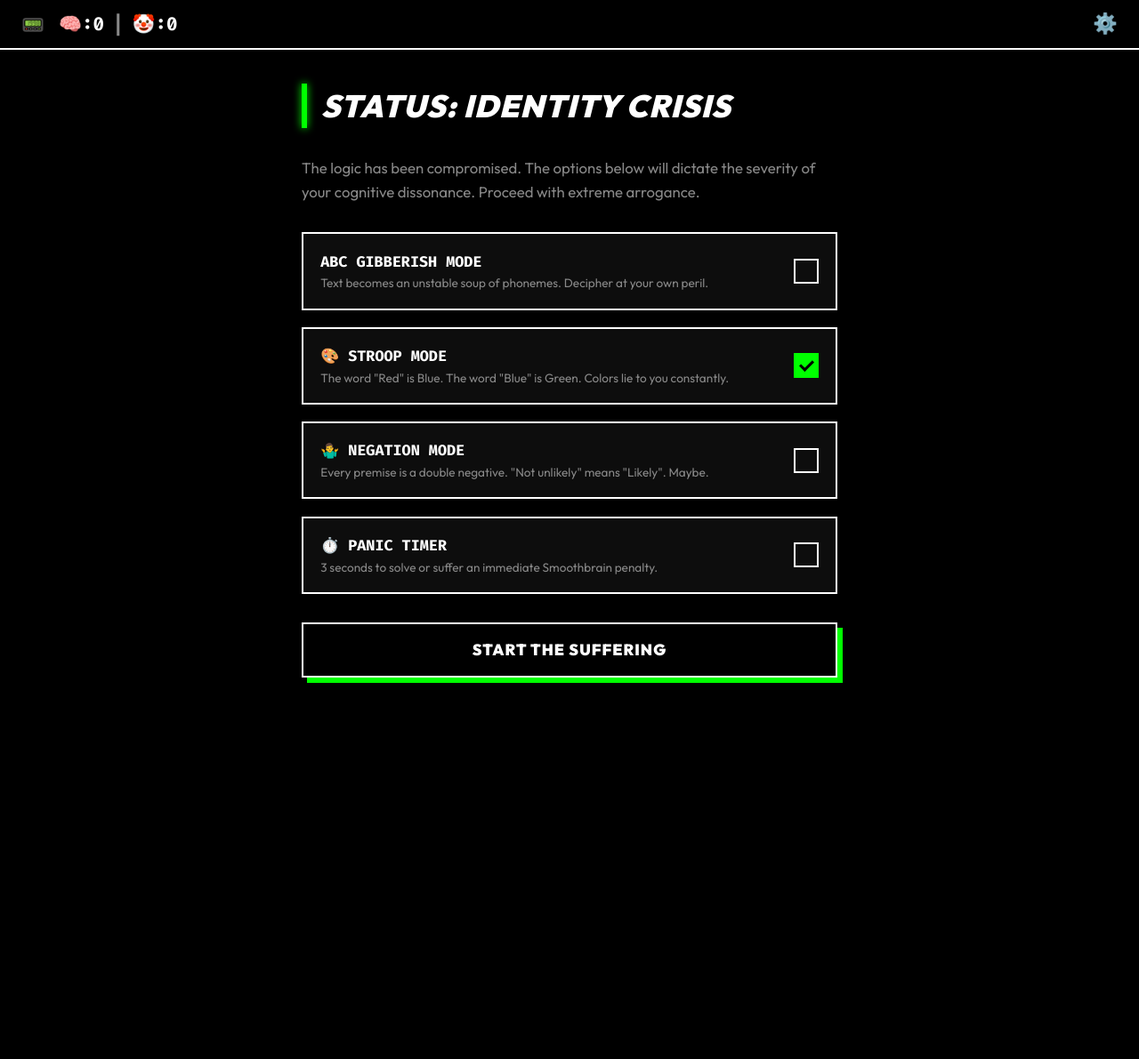
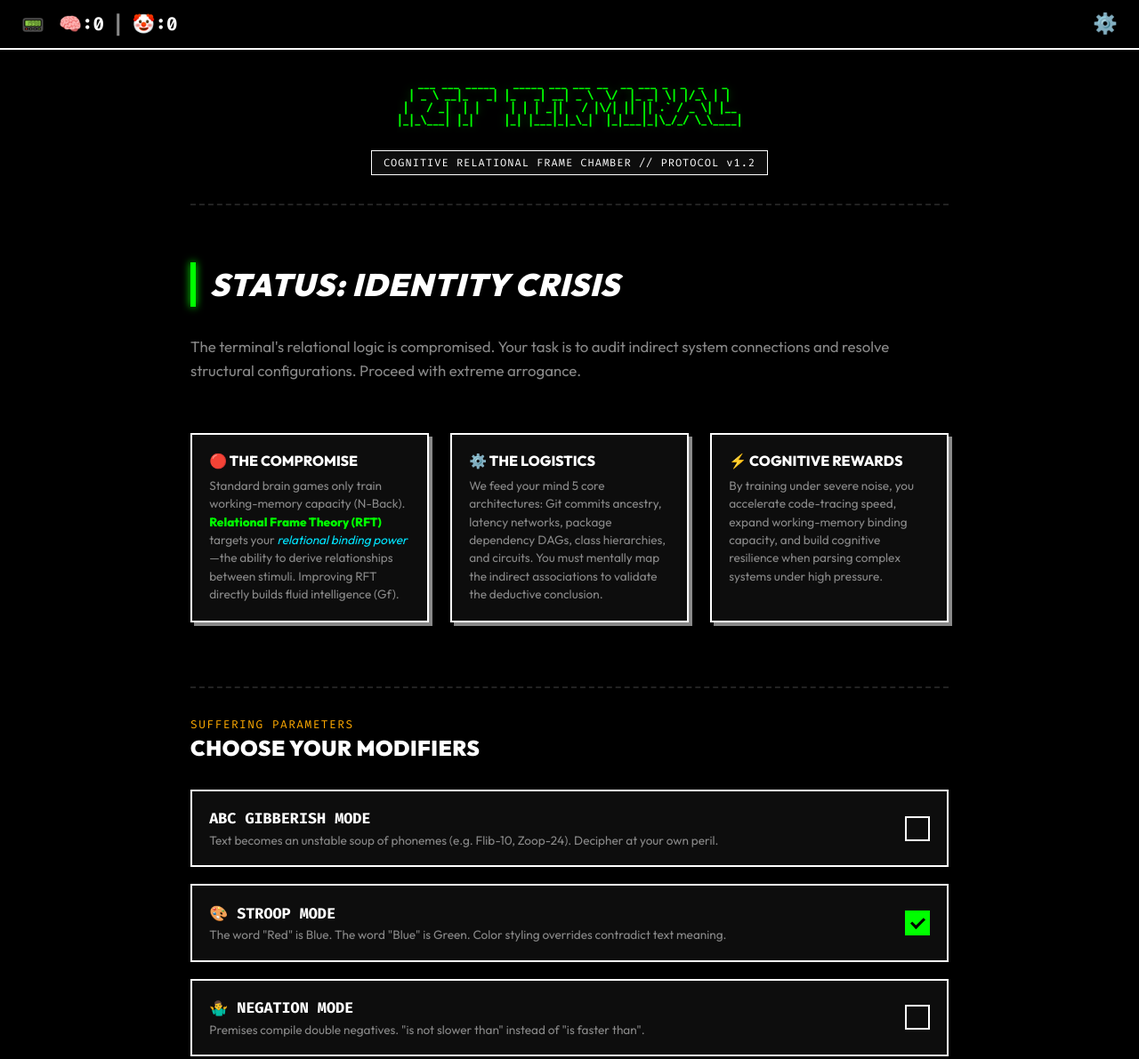
Before and after one commit to cyberkunju/relational-torture-terminal, a plain HTML site: page index.html in a window 1280 px wide. Shown: the top 1191 px of the page at 89% size. Before the commit the page ends 800 px from the top, so only its background shows below. Drawn offline with Linux system fonts and the light colour scheme.

Commit message:
feat: landing page expansion explaining RFT science and benefits

```diff
--- a/index.css
+++ b/index.css
@@ -116,8 +116,15 @@ body {
   justify-content: center;
   padding: 2rem 1.5rem;
   width: 100%;
+  max-width: 900px; /* Expanded for landing page grid layout */
+  margin: 0 auto;
+}
+
+/* Play and verdict screens keep narrower, centered width for readability */
+#screen-game, #screen-verdict {
   max-width: 650px;
   margin: 0 auto;
+  width: 100%;
 }
 
 .screen-view {
@@ -129,6 +136,122 @@ body {
 @keyframes slideFadeIn {
   from { opacity: 0; transform: translateY(15px); }
   to { opacity: 1; transform: translateY(0); }
+}
+
+/* Retro ASCII logo layout */
+.terminal-banner-logo {
+  display: flex;
+  flex-direction: column;
+  align-items: center;
+  text-align: center;
+  margin-bottom: 2rem;
+  border-bottom: 2px dashed #222;
+  padding-bottom: 2rem;
+}
+
+.logo-ascii {
+  color: var(--primary);
+  text-shadow: 0 0 10px rgba(0, 255, 0, 0.35);
+  font-family: var(--font-mono);
+  font-weight: bold;
+  font-size: 0.75rem;
+  line-height: 1.15;
+  letter-spacing: -0.5px;
+  margin-bottom: 0.8rem;
+  overflow: hidden;
+  max-width: 100%;
+  white-space: pre;
+}
+
+@media (max-width: 768px) {
+  .logo-ascii {
+    font-size: 0.5rem; /* Scale down ASCII art on tablet */
+  }
+}
+
+@media (max-width: 576px) {
+  .logo-ascii {
+    font-size: 0.4rem; /* Scale down ASCII art on mobile */
+  }
+}
+
+.logo-subtitle {
+  font-family: var(--font-mono);
+  font-size: 0.75rem;
+  color: var(--text-main);
+  background: rgba(255, 255, 255, 0.05);
+  border: 1.5px solid var(--text-main);
+  padding: 0.3rem 0.8rem;
+  letter-spacing: 1px;
+}
+
+/* Three-column Info Grid */
+.info-grid {
+  display: grid;
+  grid-template-columns: 1fr 1fr 1fr;
+  gap: 1.5rem;
+  margin: 1.5rem 0;
+}
+
+@media (max-width: 768px) {
+  .info-grid {
+    grid-template-columns: 1fr; /* Stack vertically on small screens */
+  }
+}
+
+.info-card {
+  background: var(--panel-bg);
+  border: var(--border-width) solid var(--text-main);
+  padding: 1.2rem;
+  box-shadow: 4px 4px 0px var(--text-muted);
+  display: flex;
+  flex-direction: column;
+  gap: 0.5rem;
+  transition: transform var(--transition-fast);
+}
+
+.info-card h3 {
+  font-size: 1rem;
+  font-weight: 800;
+  text-transform: uppercase;
+}
+
+.info-card p {
+  font-size: 0.85rem;
+  color: var(--text-muted);
+  line-height: 1.5;
+}
+
+.info-card p strong {
+  color: var(--primary);
+}
+
+.info-card p em {
+  font-style: italic;
+  color: var(--secondary);
+}
+
+/* Config Header */
+.config-title-header {
+  border-top: 2px dashed #222;
+  padding-top: 2rem;
+  margin-top: 1rem;
+  display: flex;
+  flex-direction: column;
+  gap: 0.2rem;
+}
+
+.config-tag {
+  font-family: var(--font-mono);
+  font-size: 0.8rem;
+  color: var(--warning);
+  letter-spacing: 1.5px;
+}
+
+.config-title-header h2 {
+  font-size: 1.5rem;
+  font-weight: 900;
+  letter-spacing: 0.5px;
 }
 
 /* Screen 1: Start Screen */
--- a/index.html
+++ b/index.html
@@ -5,7 +5,7 @@
   <meta name="viewport" content="width=device-width, initial-scale=1.0">
   <meta name="description" content="Relational Torture Terminal - RFT Relational Reasoning Brain Game.">
   <title>Relational Torture Terminal - Cognitive Suffrage Engine</title>
-  <link rel="stylesheet" href="index.css?v=2">
+  <link rel="stylesheet" href="index.css?v=3">
 </head>
 <body>
 
@@ -25,24 +25,67 @@
   <!-- Main View Container -->
   <main class="viewport-container">
 
-    <!-- Screen 1: Start Screen -->
+    <!-- Screen 1: Start Screen / Landing Page -->
     <section class="screen-view" id="screen-start" style="display: flex;">
       <div class="intro-container">
+
+        <!-- Retro Header Logo -->
+        <div class="terminal-banner-logo">
+          <pre class="logo-ascii">
+ ___ ___ _____   _____ ___ ___ __  __ ___ _  _  _   _
+| _ \ __|_   _| |_   _| __| _ \  \/  |_ _| \| |/_\ | |
+|   / _|  | |     | | | _||   / |\/| || || .` / _ \| |__
+|_|_\___| |_|     |_| |___|_|_\_|  |_|___|_|\_/_/ \_\____|
+          </pre>
+          <span class="logo-subtitle">COGNITIVE RELATIONAL FRAME CHAMBER // PROTOCOL v1.2</span>
+        </div>
+
         <div class="status-heading">
           <div class="accent-bar"></div>
           <h1>STATUS: IDENTITY CRISIS</h1>
         </div>
         <p class="intro-text">
-          The logic has been compromised. The options below will dictate the severity of your cognitive dissonance. Proceed with extreme arrogance.
+          The terminal's relational logic is compromised. Your task is to audit indirect system connections and resolve structural configurations. Proceed with extreme arrogance.
         </p>
 
-        <!-- Modifier Options List -->
+        <!-- The Explanatory RFT Science Grid -->
+        <div class="info-grid">
+
+          <div class="info-card">
+            <h3>🔴 THE COMPROMISE</h3>
+            <p>
+              Standard brain games only train working-memory capacity (N-Back). <strong>Relational Frame Theory (RFT)</strong> targets your <em>relational binding power</em>—the ability to derive relationships between stimuli. Improving RFT directly builds fluid intelligence (Gf).
+            </p>
+          </div>
+
+          <div class="info-card">
+            <h3>⚙️ THE LOGISTICS</h3>
+            <p>
+              We feed your mind 5 core architectures: Git commits ancestry, latency networks, package dependency DAGs, class hierarchies, and circuits. You must mentally map the indirect associations to validate the deductive conclusion.
+            </p>
+          </div>
+
+          <div class="info-card">
+            <h3>⚡ COGNITIVE REWARDS</h3>
+            <p>
+              By training under severe noise, you accelerate code-tracing speed, expand working-memory binding capacity, and build cognitive resilience when parsing complex systems under high pressure.
+            </p>
+          </div>
+
+        </div>
+
+        <!-- Modifier Options Configuration -->
+        <div class="config-title-header">
+          <span class="config-tag">SUFFERING PARAMETERS</span>
+          <h2>CHOOSE YOUR MODIFIERS</h2>
+        </div>
+
         <div class="modifiers-list">
 
           <div class="modifier-card" id="card-gibberish">
             <div class="card-details">
               <h3>abc GIBBERISH MODE</h3>
-              <p>Text becomes an unstable soup of phonemes. Decipher at your own peril.</p>
+              <p>Text becomes an unstable soup of phonemes (e.g. Flib-10, Zoop-24). Decipher at your own peril.</p>
             </div>
             <label class="custom-checkbox">
               <input type="checkbox" id="check-gibberish">
@@ -53,7 +96,7 @@
           <div class="modifier-card" id="card-stroop">
             <div class="card-details">
               <h3>🎨 STROOP MODE</h3>
-              <p>The word "Red" is Blue. The word "Blue" is Green. Colors lie to you constantly.</p>
+              <p>The word "Red" is Blue. The word "Blue" is Green. Color styling overrides contradict text meaning.</p>
             </div>
             <label class="custom-checkbox">
               <input type="checkbox" id="check-stroop" checked>
@@ -64,7 +107,7 @@
           <div class="modifier-card" id="card-negation">
             <div class="card-details">
               <h3>🤷‍♂️ NEGATION MODE</h3>
-              <p>Every premise is a double negative. "Not unlikely" means "Likely". Maybe.</p>
+              <p>Premises compile double negatives. "is not slower than" instead of "is faster than".</p>
             </div>
             <label class="custom-checkbox">
               <input type="checkbox" id="check-negation">
@@ -75,7 +118,7 @@
           <div class="modifier-card" id="card-panic">
             <div class="card-details">
               <h3>⏱️ PANIC TIMER</h3>
-              <p>3 seconds to solve or suffer an immediate Smoothbrain penalty.</p>
+              <p>3 seconds to solve the logic or suffer an immediate Smoothbrain clown penalty.</p>
             </div>
             <label class="custom-checkbox">
               <input type="checkbox" id="check-panic">
@@ -274,8 +317,8 @@
   </div>
 
   <!-- Scripts -->
-  <script src="generator.js?v=2"></script>
-  <script src="visualizer.js?v=2"></script>
-  <script src="app.js?v=2"></script>
+  <script src="generator.js?v=3"></script>
+  <script src="visualizer.js?v=3"></script>
+  <script src="app.js?v=3"></script>
 </body>
 </html>
```
